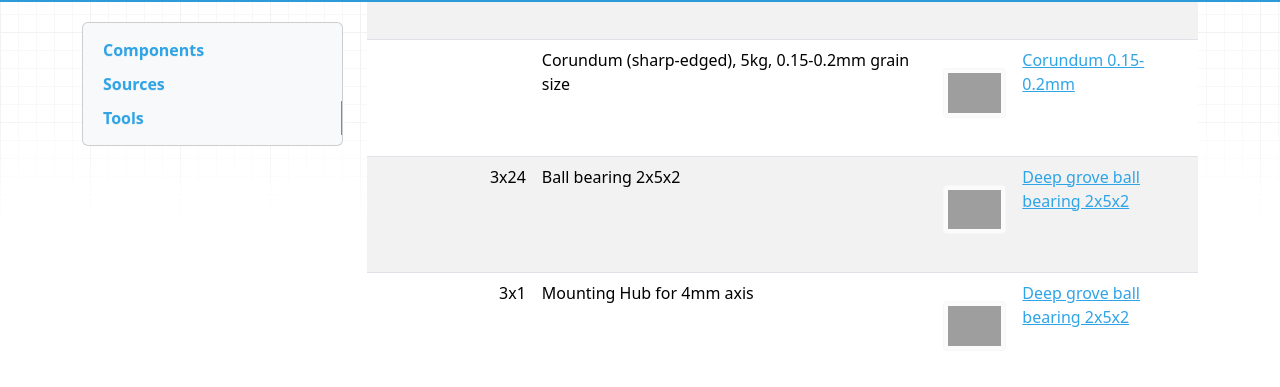
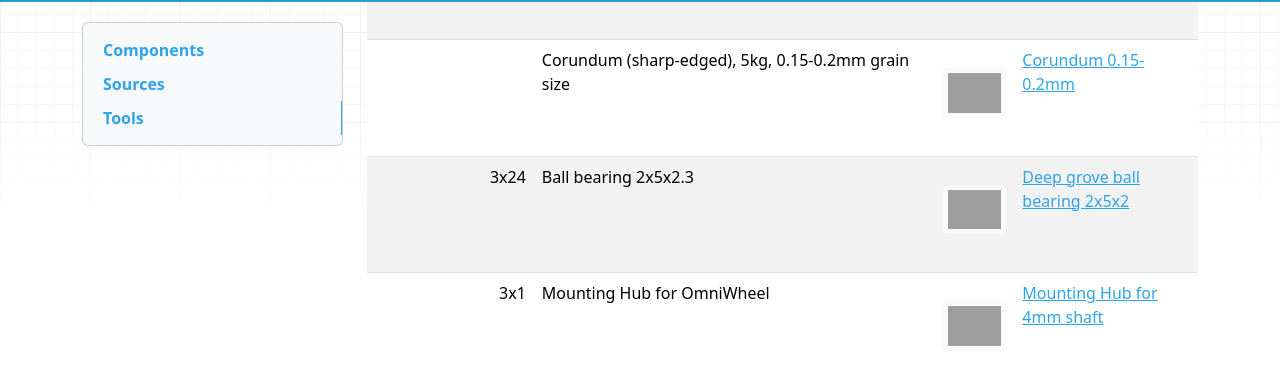
Before and after one commit to jochenalt/Ondine, an MkDocs documentation site: the page built from docs/Bill-of-Material.md, in a window 1280 px wide and 900 px high, scrolled down 834 px. Shown: the part 94-481 px from the top of the window. Built offline with MkDocs 1.6.1, drawn with Linux system fonts in a browser that asks for light colours; nearby versions of some CDN libraries; old or Windows-style settings are respelled for this version of MkDocs; grey boxes are pictures that could not be loaded.

Commit message:
gave belt bearing bigger bearings

```diff
--- a/docs/Bill-of-Material.md
+++ b/docs/Bill-of-Material.md
@@ -11,8 +11,8 @@
 |                   |  | 2-component epoxy glue with 15 minutes set time (enough for one omniwheel) | <img width="100" src="https://images-na.ssl-images-amazon.com/images/I/41NpN3-Fl-L.jpg"/> | [Epoxy30](https://www.amazon.de/Minuten-Epoxy-Kleber-Transparent-100/dp/B00MKAW3DA/ref=sr_1_1?ie=UTF8&qid=1534629955&sr=8-1&keywords=epoxy+30) |
 |                   |  | instant adhesive for porose surfaces                | <img width="100" src="http://hybris.cms.henkel.com/medias/sys_master/root/8799844728862/401-new.jpg"/> | [Loctite 401](http://www.loctite.de/produktsuche-29727.htm?nodeid=8802625323009) |
 |                   |  |Corundum (sharp-edged), 5kg, 0.15-0.2mm grain size   |  <img width="100" src="https://upload.wikimedia.org/wikipedia/commons/thumb/6/63/Corundum-215245.jpg/600px-Corundum-215245.jpg"/> |[Corundum 0.15-0.2mm](https://www.ebay.de/itm/Strahlmittel-Glasperlen-Korund-Schlacke-Granatsand-Strahlgut-Sandstrahlen/172177067505?ssPageName=STRK%3AMEBIDX%3AIT&var=471011289734&_trksid=p2060353.m2749.l2649) |
-|                   |3x24|Ball bearing 2x5x2                                   | <img width="100" src="https://www.kugellager-express.de/media/image/product/6134/md/miniatur-kugellager-zoll-inch-r188-w3-175-offen-6-35x12-7x3-175-mm.jpg"/> | [Deep grove ball bearing 2x5x2](https://www.kugellager-express.de/miniatur-kugellager-682-zz-2x5x2-3-mm) |
-|                   |3x1| Mounting Hub for 4mm axis                            | <img width="100" src="https://a.pololu-files.com/picture/0J1106.600x480.jpg?11d07bed4679844014f660800dd55548"/> | [Deep grove ball bearing 2x5x2](https://www.pololu.com/product/1997) |
+|                   |3x24|Ball bearing 2x5x2.3                                 | <img width="100" src="https://www.kugellager-express.de/media/image/product/6134/md/miniatur-kugellager-zoll-inch-r188-w3-175-offen-6-35x12-7x3-175-mm.jpg"/> | [Deep grove ball bearing 2x5x2](https://www.kugellager-express.de/miniatur-kugellager-682-zz-2x5x2-3-mm) |
+|                   |3x1| Mounting Hub for OmniWheel                          | <img width="100" src="https://a.pololu-files.com/picture/0J1106.600x480.jpg?11d07bed4679844014f660800dd55548"/> | [Mounting Hub for 4mm shaft](https://www.pololu.com/product/1997) |
 |                   |3x4| Allen screws M3, 8mm length, DIN 912                 | <img width="100" src="https://upload.wikimedia.org/wikipedia/commons/thumb/0/07/Inbus-Schraube.jpg/440px-Inbus-Schraube.jpg"/> | local dealer |
 |                   |3x6| AllenScrews M2, 8mm length, DIN 912                 | <img width="100" src="https://upload.wikimedia.org/wikipedia/commons/thumb/0/07/Inbus-Schraube.jpg/440px-Inbus-Schraube.jpg"/> | local dealer |
 |                   |3x6| Screw Nut M2 DIN 934                                | <img width="100" src="https://encrypted-tbn0.gstatic.com/images?q=tbn:ANd9GcSp9dF9gi3EpbgLt_nPm75ovYIl1Juc83buPc0nQd0NHlBL4CLy"/> | local dealer |
```
Also changed, not shown: 11 other files.
